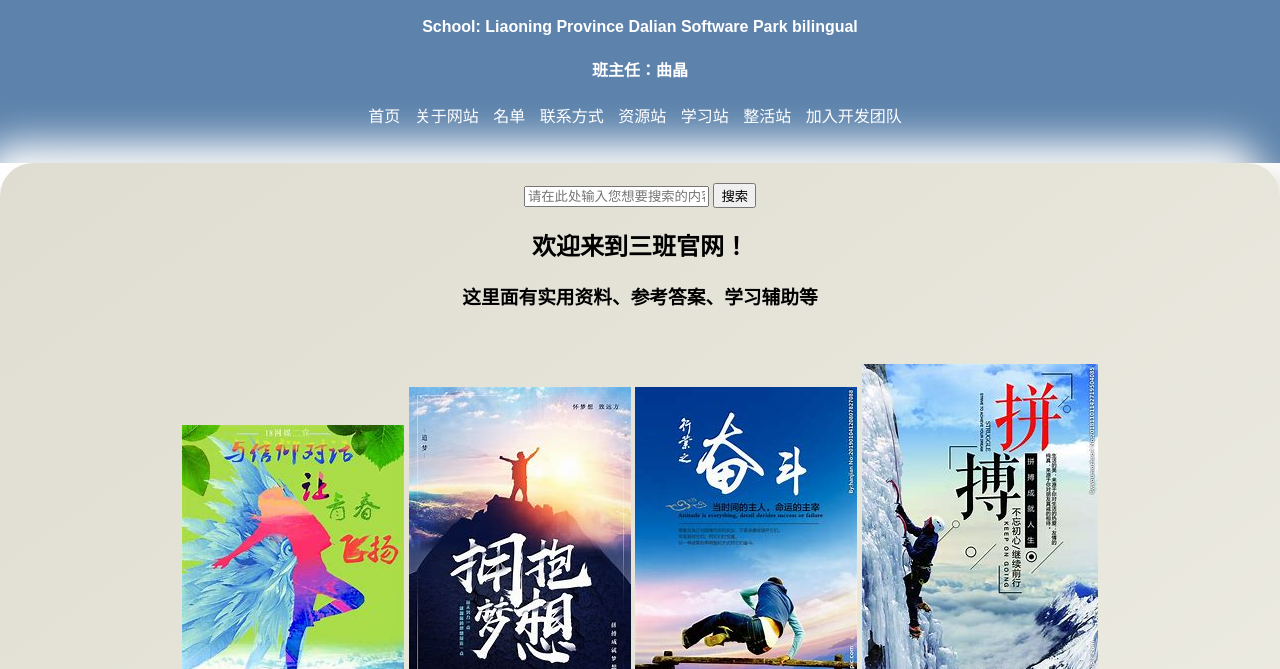
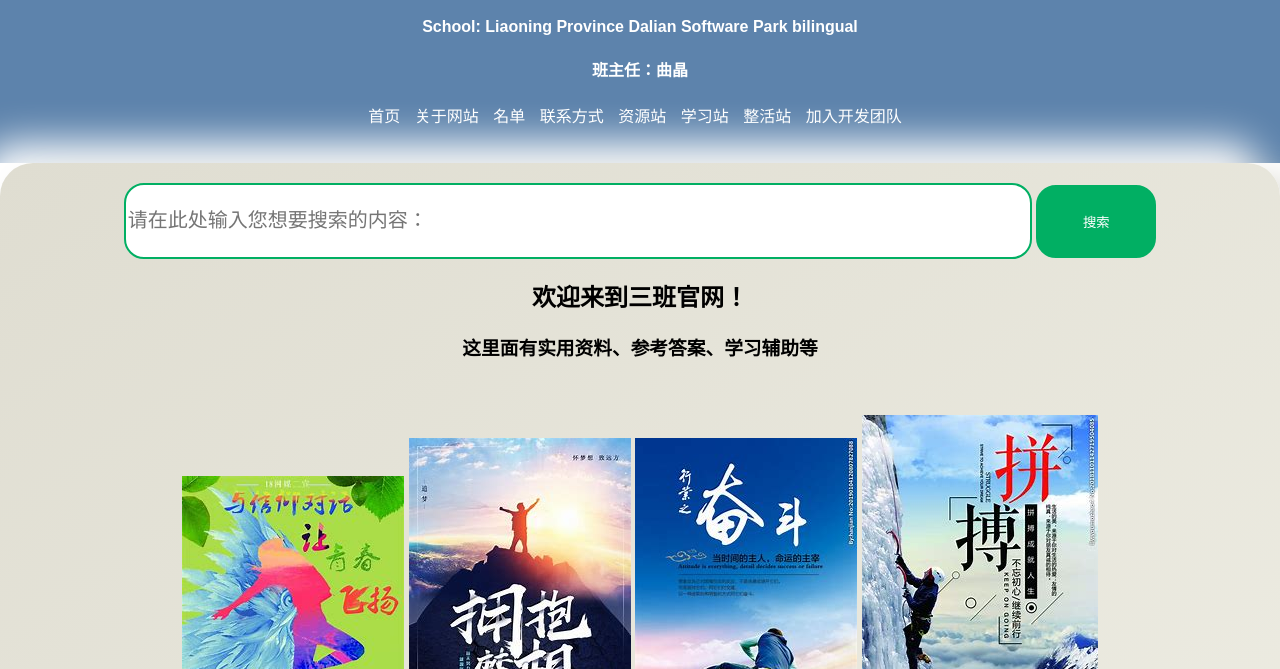
Before and after one commit to uuplayer123/3class01index.github.io, a plain HTML site: page index.html in a window 1280 px wide. Shown: the part 131-800 px from the top of the page. Drawn offline with Linux system fonts and the light colour scheme.

Commit message:
styles.css

```diff
--- a/more/CSS/styles.css
+++ b/more/CSS/styles.css
@@ -60,3 +60,31 @@ body {
     padding: 10px;
     text-align: center;
   }
+
+  form{
+    text-align: center;
+  }
+  form .text {
+  display: inline-block;
+  border: 0;
+  width: 900px; /*260px*/
+  height: 70px; /*26px*/
+  font-size: 20px;/*14px*/
+  outline: none;
+  border: 2px solid #01af63;
+  border-radius: 20px;
+  }
+
+  form .search {
+
+  width: 120px; /*90px*/
+  height: 73px; /*38px*/
+  border: 2px solid #01af63;
+  outline: none;
+  cursor: pointer;
+  /*   cursor: pointer;   鼠标悬停或点击时button时鼠标变成其他图标  */
+  text-align: center;
+  background-color: #01af63;
+  color: #FFFFFF;
+  border-radius: 20px;
+  }
```
